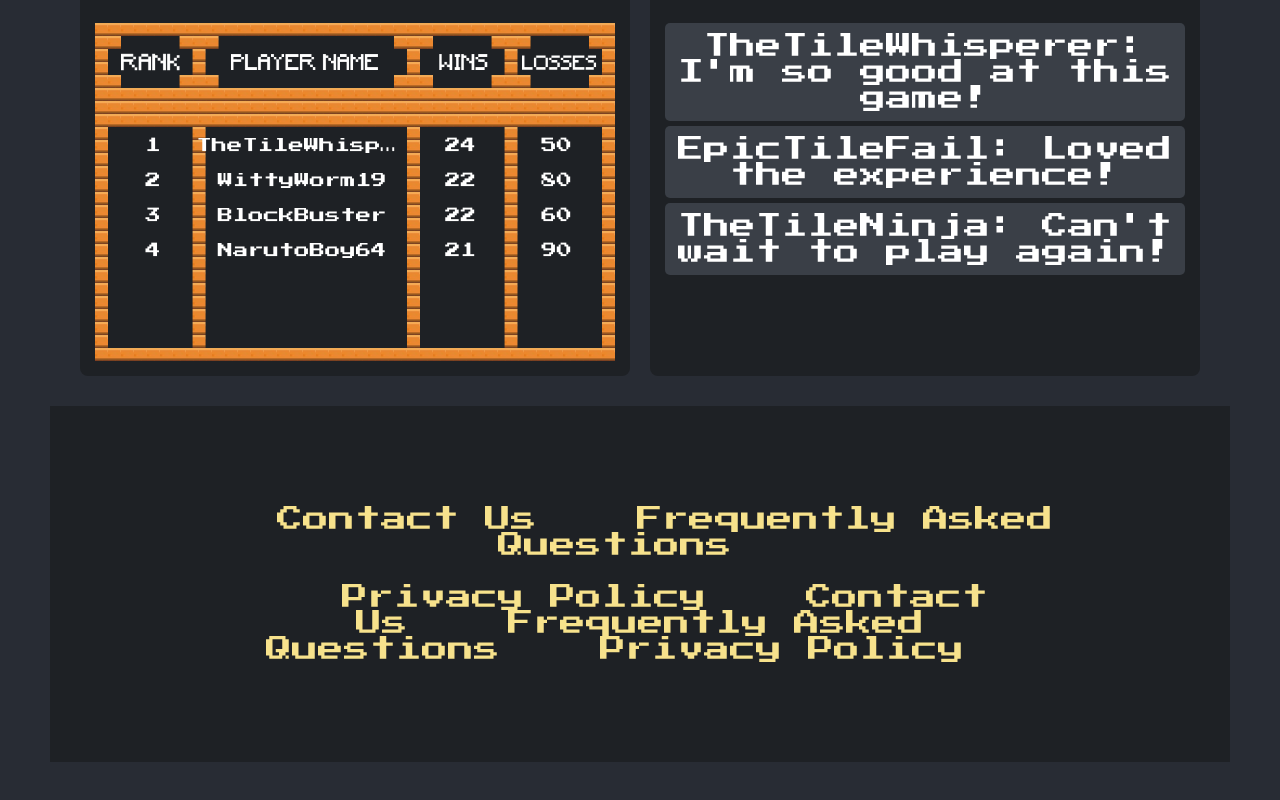
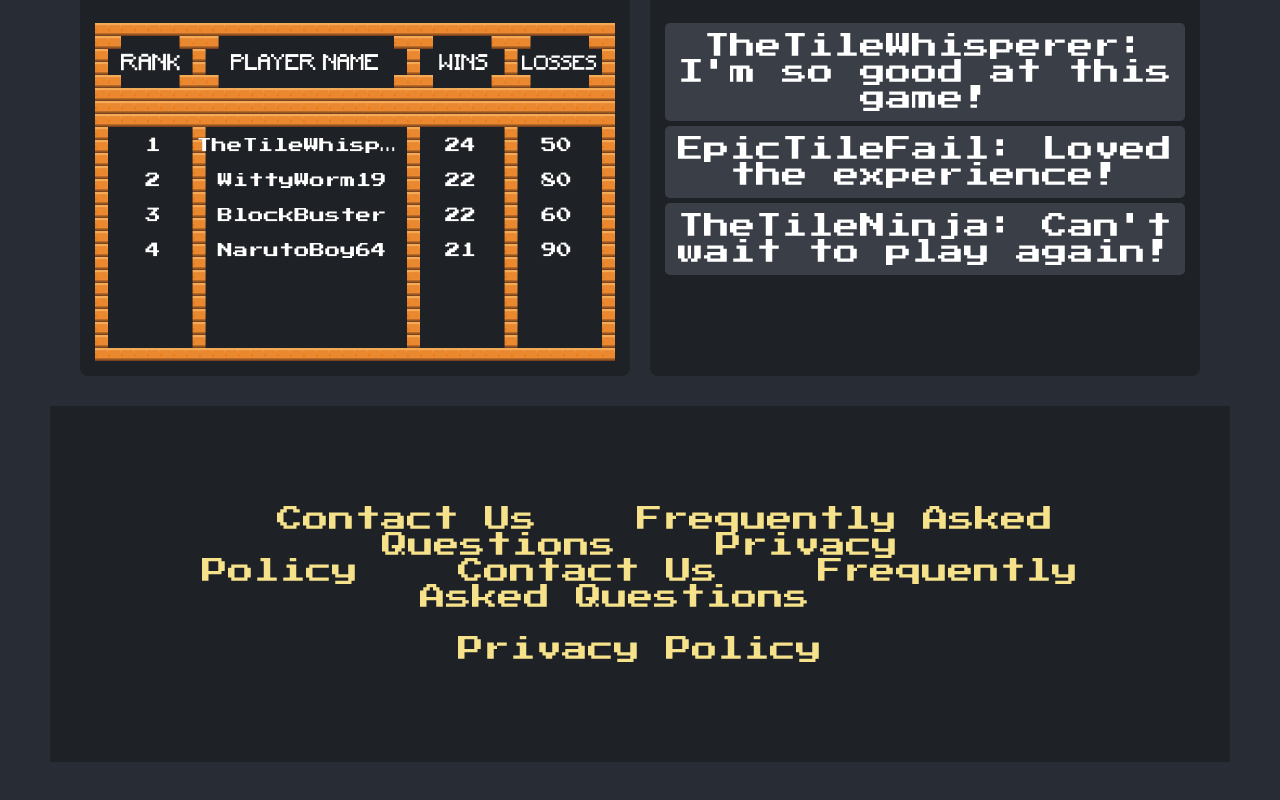
Before and after one commit to uprm-inso4116-2024-2025-s1/semester-project-multiplayer-dominoes, a React (Create React App) app in the folder frontend/: page / in a window 1280 px wide. Shown: the part 1316-2116 px from the top of the page. Built offline with nearby package versions, Linux system fonts and the light colour scheme.

Commit message:
Resolved conflicts

```diff
--- a/frontend/src/Home/Home.js
+++ b/frontend/src/Home/Home.js
@@ -1,5 +1,6 @@
 import React from 'react';
 import './Home.css';
+
 
 const playSound = () => {
     const audio = document.getElementById("clickSound");
@@ -43,11 +44,9 @@ const Home = () => {
                 Players take turns placing tiles, connecting matching numbers at the ends of the chain of tiles on the table.
                 If a player cannot make a move, they must skip their turn.
                 The game continues until a player runs out of tiles or no more moves are possible.
-
                 The winner scores points based on the tiles remaining in the opponents' hands, and the first player to reach a predetermined number of points wins the game.</p>
             <a href="#" className="instruction-link"onClick={playSound}>Click here for more in-depth instructions</a>
         </section>
-
 
         {/* Leaderboard and Reviews Section */}
         <section className="content">
@@ -97,14 +96,14 @@ const Home = () => {
         {/* Footer */}
         <footer>
             <div className="footer-links">
+            <a href="#"onClick={playSound}>Contact Us</a>
+            <a href="#"onClick={playSound}>Frequently Asked Questions</a>
+            <a href="#"onClick={playSound}>Privacy Policy</a>
                 <a href="/contact-us">Contact Us</a>
                 <a href="/faqs">Frequently Asked Questions</a>
                 <br></br>
                 <br></br>
                 <a href="/privacy-policy">Privacy Policy</a>
-            <a href="#"onClick={playSound}>Contact Us</a>
-            <a href="#"onClick={playSound}>Frequently Asked Questions</a>
-            <a href="#"onClick={playSound}>Privacy Policy</a>
             </div>
         </footer>
         <audio id="clickSound" src="/DominoesClick.wav" preload="auto"></audio>
```
